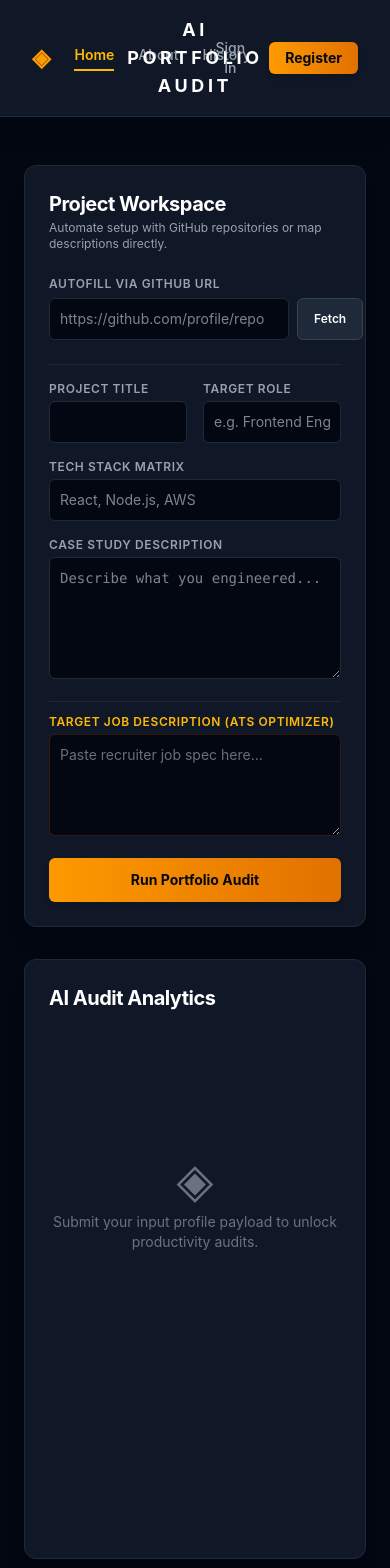
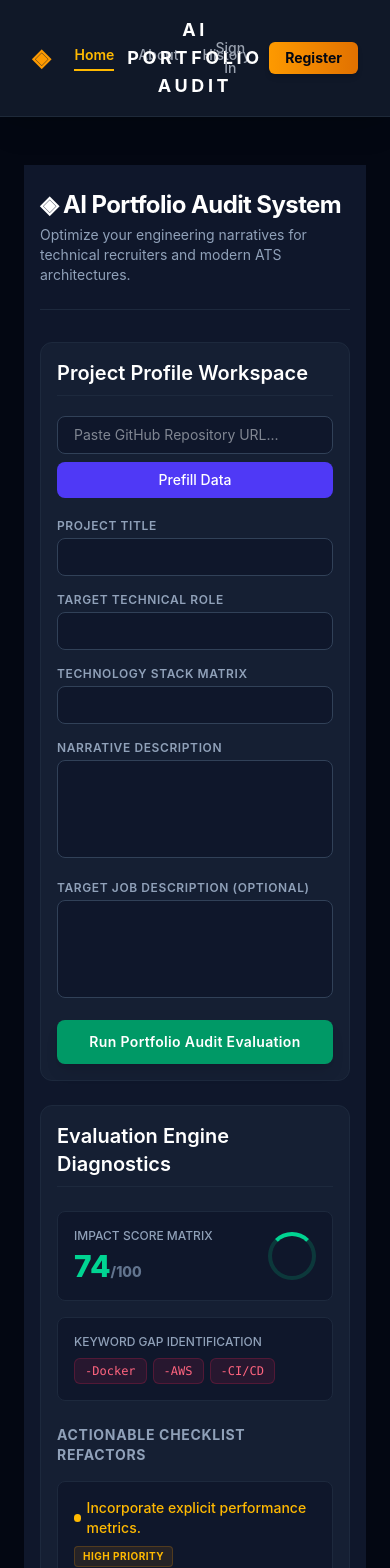
Before and after one commit to ayubsoaliha-SS/Al.audit, a React app in the folder frontend/: page / in a window 390 px wide. Shown: the top 1568 px of the page. Built offline with nearby package versions, Linux system fonts and the light colour scheme; the HTML template or start-up script is replaced by a standard one.

Commit message:
mobile interface

```diff
--- a/frontend/src/ProjectAuditor.jsx
+++ b/frontend/src/ProjectAuditor.jsx
@@ -95,128 +95,140 @@ export default function ProjectAuditor({ onAuditLogged }) {
   };
 
  return (
-    <div className="max-w-7xl mx-auto grid grid-cols-1 lg:grid-cols-12 gap-8 items-start">
+    // 1. Root Container: Padding shrinks on mobile (px-4) and expands on desktop (md:px-8)
+    <div className="min-h-screen bg-slate-900 text-slate-100 px-4 py-6 md:px-8 md:py-12">
+      <div className="max-w-7xl mx-auto space-y-8">
 
-      {/* INPUT WORKSPACE */}
-      <div className="lg:col-span-5 bg-gray-900 border border-gray-800 rounded-xl p-6 shadow-xl space-y-6">
+        {/* HEADER SECTION: Stacks vertically on mobile, row on desktop */}
+        <header className="flex flex-col md:flex-row md:items-center md:justify-between gap-4 border-b border-slate-800 pb-6">
           <div>
-          <h2 className="text-xl font-bold text-white tracking-tight">Project Workspace</h2>
-          <p className="text-xs text-gray-400 mt-0.5">Automate setup with GitHub repositories or map descriptions directly.</p>
+            <h1 className="text-2xl md:text-4xl font-bold tracking-tight text-white">
+              ◈ AI Portfolio Audit System
+            </h1>
+            <p className="text-slate-400 text-sm md:text-base mt-1">
+              Optimize your engineering narratives for technical recruiters and modern ATS architectures.
+            </p>
+          </div>
+        </header>
+
+        {/* 2. CORE WORKSPACE GRID: 1 column on mobile/tablet, 12 columns split on desktop layout (lg:) */}
+        <main className="grid grid-cols-1 lg:grid-cols-12 gap-6 items-start">
+
+          {/* ================= LEFT SIDE: INPUT WORKSPACE ================= */}
+          <section className="lg:col-span-5 bg-slate-800/50 p-4 md:p-6 rounded-xl border border-slate-800 space-y-5 h-auto">
+            <h2 className="text-xl font-semibold text-white border-b border-slate-800 pb-2">
+              Project Profile Workspace
+            </h2>
+
+            {/* GitHub Prefill Box: flex-col on mobile, flex-row on small-tablet up */}
+            <div className="flex flex-col sm:flex-row gap-2">
+              <input
+                type="text"
+                placeholder="Paste GitHub Repository URL..."
+                className="w-full bg-slate-900 border border-slate-700 rounded-lg px-4 py-2 text-sm focus:outline-none focus:border-indigo-500"
+              />
+              <button className="w-full sm:w-auto whitespace-nowrap bg-indigo-600 hover:bg-indigo-500 text-white px-4 py-2 rounded-lg text-sm font-medium transition-colors">
+                Prefill Data
+              </button>
             </div>
 
+            {/* Input fields form tree: ensure w-full is everywhere */}
+            <div className="space-y-4">
               <div>
-          <label className="block text-xs font-semibold uppercase tracking-wider text-gray-400 mb-1.5">Autofill via GitHub URL</label>
-          <div className="flex gap-2">
-            <input type="text" name="githubUrl" value={formData.githubUrl} onChange={handleInputChange} className="flex-grow bg-gray-950 border border-gray-800 rounded-md p-2.5 text-sm text-white focus:outline-none focus:border-amber-500" placeholder="https://github.com/profile/repo" />
-            <button type="button" onClick={handleGithubPrefill} disabled={githubLoading} className="bg-gray-800 hover:bg-gray-700 border border-gray-700 text-xs text-white font-semibold px-4 rounded-md transition-colors disabled:opacity-40">
-              {githubLoading ? 'Parsing...' : 'Fetch'}
-            </button>
-          </div>
+                <label className="block text-xs font-semibold uppercase tracking-wider text-slate-400 mb-1">Project Title</label>
+                <input type="text" className="w-full bg-slate-900 border border-slate-700 rounded-lg px-3 py-2 text-sm" />
               </div>
 
-        <form onSubmit={runAudit} className="space-y-4 border-t border-gray-800 pt-4">
-          <div className="grid grid-cols-2 gap-4">
+              <div className="grid grid-cols-1 sm:grid-cols-2 gap-4">
                 <div>
-              <label className="block text-xs font-semibold uppercase tracking-wider text-gray-400 mb-1">Project Title</label>
-              <input type="text" name="title" value={formData.title} onChange={handleInputChange} className="w-full bg-gray-950 border border-gray-800 rounded-md p-2.5 text-sm text-white focus:outline-none focus:border-amber-500" required />
+                  <label className="block text-xs font-semibold uppercase tracking-wider text-slate-400 mb-1">Target Technical Role</label>
+                  <input type="text" className="w-full bg-slate-900 border border-slate-700 rounded-lg px-3 py-2 text-sm" />
                 </div>
                 <div>
-              <label className="block text-xs font-semibold uppercase tracking-wider text-gray-400 mb-1">Target Role</label>
-              <input type="text" name="role" value={formData.role} onChange={handleInputChange} className="w-full bg-gray-950 border border-gray-800 rounded-md p-2.5 text-sm text-white focus:outline-none focus:border-amber-500" required placeholder="e.g. Frontend Engineer" />
+                  <label className="block text-xs font-semibold uppercase tracking-wider text-slate-400 mb-1">Technology Stack Matrix</label>
+                  <input type="text" className="w-full bg-slate-900 border border-slate-700 rounded-lg px-3 py-2 text-sm" />
                 </div>
               </div>
 
               <div>
-            <label className="block text-xs font-semibold uppercase tracking-wider text-gray-400 mb-1">Tech Stack Matrix</label>
-            <input type="text" name="techStack" value={formData.techStack} onChange={handleInputChange} className="w-full bg-gray-950 border border-gray-800 rounded-md p-2.5 text-sm text-white focus:outline-none focus:border-amber-500" required placeholder="React, Node.js, AWS" />
+                <label className="block text-xs font-semibold uppercase tracking-wider text-slate-400 mb-1">Narrative Description</label>
+                <textarea rows={4} className="w-full bg-slate-900 border border-slate-700 rounded-lg px-3 py-2 text-sm resize-none" />
               </div>
 
               <div>
-            <label className="block text-xs font-semibold uppercase tracking-wider text-gray-400 mb-1">Case Study Description</label>
-            <textarea name="description" rows="5" value={formData.description} onChange={handleInputChange} className="w-full bg-gray-950 border border-gray-800 rounded-md p-2.5 text-sm text-white focus:outline-none focus:border-amber-500 font-mono" required placeholder="Describe what you engineered..."></textarea>
+                <label className="block text-xs font-semibold uppercase tracking-wider text-slate-400 mb-1">Target Job Description (Optional)</label>
+                <textarea rows={4} className="w-full bg-slate-900 border border-slate-700 rounded-lg px-3 py-2 text-sm resize-none" />
               </div>
 
-          <div className="border-t border-gray-800 pt-3">
-            <label className="block text-xs font-semibold uppercase tracking-wider text-amber-400 mb-1">Target Job Description (ATS Optimizer)</label>
-            <textarea name="jobDescription" rows="4" value={formData.jobDescription} onChange={handleInputChange} className="w-full bg-gray-950 border border-amber-900/40 rounded-md p-2.5 text-sm text-gray-300 focus:outline-none focus:border-amber-500" placeholder="Paste recruiter job spec here..."></textarea>
+              <button className="w-full bg-emerald-600 hover:bg-emerald-500 text-white py-3 rounded-lg font-semibold tracking-wide transition-colors text-sm shadow-lg">
+                Run Portfolio Audit Evaluation
+              </button>
+            </div>
+          </section>
+
+          {/* ================= RIGHT SIDE: LIVE AUDIT DASHBOARD ================= */}
+          <section className="lg:col-span-7 bg-slate-800/50 p-4 md:p-6 rounded-xl border border-slate-800 space-y-6">
+            <h2 className="text-xl font-semibold text-white border-b border-slate-800 pb-2">
+              Evaluation Engine Diagnostics
+            </h2>
+
+            {/* METRICS ROW: Stacks on mobile, splits into 2 cards on desktop */}
+            <div className="grid grid-cols-1 sm:grid-cols-2 gap-4">
+              <div className="bg-slate-900 p-4 rounded-lg border border-slate-800 flex items-center justify-between">
+                <div>
+                  <p className="text-xs text-slate-400 uppercase font-medium">Impact Score Matrix</p>
+                  <p className="text-3xl font-extrabold text-emerald-400 mt-1">74<span className="text-sm text-slate-500">/100</span></p>
+                </div>
+                <div className="h-12 w-12 rounded-full border-4 border-emerald-500/20 border-t-emerald-400 animate-spin-slow"></div>
               </div>
 
-          <button type="submit" disabled={loading} className="w-full bg-gradient-to-r from-amber-500 to-amber-600 hover:from-amber-600 hover:to-amber-700 text-gray-950 font-bold py-3 rounded-md text-sm shadow-md transition-all">
-            {loading ? 'Processing System Metrics...' : 'Run Portfolio Audit'}
-          </button>
-        </form>
-      </div>
-
-      {/* SUGGESTION ANALYTICS */}
-      <div className="lg:col-span-7 bg-gray-900 border border-gray-800 rounded-xl p-6 shadow-xl min-h-[600px] flex flex-col justify-between">
-        <div>
-          <h2 className="text-xl font-bold text-white tracking-tight mb-4">AI Audit Analytics</h2>
-
-          {!loading && !result && (
-            <div className="text-gray-500 text-center py-32 flex flex-col items-center gap-2">
-              <span className="text-5xl">◈</span>
-              <p className="text-sm">Submit your input profile payload to unlock productivity audits.</p>
-            </div>
-          )}
-
-          {loading && (
-            <div className="animate-pulse space-y-4 py-12">
-              <div className="h-10 bg-gray-950 rounded border border-gray-800"></div>
-              <div className="h-28 bg-gray-950 rounded border border-gray-800"></div>
-            </div>
-          )}
-
-          {result && (
-            <div className="space-y-6 animate-in fade-in duration-200">
-              <div className="flex items-center justify-between bg-gray-950 p-4 rounded-lg border border-gray-800">
-                <div>
-                  <span className="text-xs uppercase tracking-wider text-gray-500 block font-medium">Strength Rating</span>
-                  <p className="text-xs text-gray-400 mt-0.5">Based on metric inclusion alignment</p>
-                </div>
-                <span className={`text-4xl font-black ${result.impactScore > 75 ? 'text-emerald-400' : 'text-amber-400'}`}>{result.impactScore}/100</span>
-              </div>
-
-              {result.keywordGaps && result.keywordGaps.length > 0 && (
-                <div className="bg-amber-950/20 border border-amber-900/50 p-4 rounded-lg">
-                  <h4 className="text-xs font-semibold uppercase tracking-wider text-amber-400 mb-2">Identified ATS Keyword Gaps</h4>
-                  <div className="flex flex-wrap gap-1.5">
-                    {result.keywordGaps.map((keyword, i) => (
-                      <span key={i} className="text-xs bg-gray-950 text-gray-300 border border-gray-800 px-2 py-0.5 rounded font-mono">{keyword}</span>
-                    ))}
-                  </div>
-                </div>
-              )}
-
-              <div>
-                <h4 className="text-xs font-semibold uppercase tracking-wider text-gray-400 mb-3">Prioritized Action Items</h4>
-                <div className="space-y-3">
-                  {result.actionableChecklist.map((item, idx) => (
-                    <div key={idx} className="bg-gray-950 border border-gray-800 rounded-lg p-4 space-y-3">
-                      <div className="flex items-start justify-between gap-4">
-                        <div className="flex items-start gap-3">
-                          <input type="checkbox" className="mt-1 accent-amber-500 h-4 w-4 rounded" />
-                          <p className="text-sm text-gray-200 font-medium">{item.task}</p>
-                        </div>
-                        <span className={`text-[10px] tracking-wider uppercase px-2 py-0.5 rounded font-mono font-bold shrink-0 ${item.priority === 'high' ? 'bg-red-950/80 text-red-400 border border-red-900' : 'bg-gray-800 text-gray-400'}`}>{item.priority}</span>
-                      </div>
-
-                      {item.suggestedRewrite && (
-                        <div className="bg-gray-900/60 border border-gray-800 rounded p-3 text-xs space-y-2">
-                          <p className="text-gray-400 italic font-mono">"{item.suggestedRewrite}"</p>
-                          <button type="button" onClick={() => applyInlineFix(item.suggestedRewrite)} className="text-[11px] font-bold text-amber-400 hover:text-amber-300 transition-colors flex items-center gap-1">
-                            ➕ Append This Optimized Rewrite to Workspace
-                          </button>
-                        </div>
-                      )}
-                    </div>
+              <div className="bg-slate-900 p-4 rounded-lg border border-slate-800">
+                <p className="text-xs text-slate-400 uppercase font-medium">Keyword Gap Identification</p>
+                {/* flex-wrap stops tags from clipping and driving off-screen */}
+                <div className="flex flex-wrap gap-1.5 mt-2">
+                  {['Docker', 'AWS', 'CI/CD'].map((tech) => (
+                    <span key={tech} className="bg-rose-500/10 text-rose-400 text-xs px-2.5 py-1 rounded-md border border-rose-500/20 font-mono">
+                      -{tech}
+                    </span>
                   ))}
                 </div>
               </div>
             </div>
-          )}
+
+            {/* ACTIONABLE CHECKLIST ARCHITECTURE */}
+            <div className="space-y-4">
+              <h3 className="text-sm font-bold uppercase tracking-wider text-slate-400">Actionable Checklist Refactors</h3>
+
+              <div className="space-y-3">
+                {/* Checklist Card Template */}
+                <div className="bg-slate-900 p-4 rounded-lg border border-slate-800 space-y-3">
+                  <div className="flex flex-col sm:flex-row sm:items-center justify-between gap-2 border-b border-slate-800 pb-2">
+                    <p className="text-sm font-medium text-amber-400 flex items-center gap-1.5">
+                      <span className="h-2 w-2 rounded-full bg-amber-400"></span>
+                      Incorporate explicit performance metrics.
+                    </p>
+                    <span className="self-start sm:self-auto bg-amber-500/10 text-amber-400 text-[10px] uppercase font-bold px-2 py-0.5 rounded border border-amber-500/20 tracking-wider">
+                      High Priority
+                    </span>
+                  </div>
+
+                  <div className="bg-slate-950 p-3 rounded border border-slate-800/80">
+                    <p className="text-xs font-mono text-slate-500 uppercase tracking-wider mb-1">Suggested ATS Rewrite Matrix:</p>
+                    <p className="text-xs md:text-sm text-slate-300 italic leading-relaxed">
+                      "Engineered a reactive matrix-based architecture using React state engines, lowering layout re-render compute overhead by 42%..."
+                    </p>
+                  </div>
+
+                  <button className="w-full sm:w-auto bg-slate-800 hover:bg-slate-700 text-slate-200 text-xs font-medium px-3 py-1.5 rounded border border-slate-700 transition-colors ml-auto block">
+                    Sync to Workspace Canvas
+                  </button>
                 </div>
               </div>
+            </div>
+          </section>
 
+        </main>
+      </div>
     </div>
   );
 }
```
Lines whose indentation alone changed are shown as unchanged.
